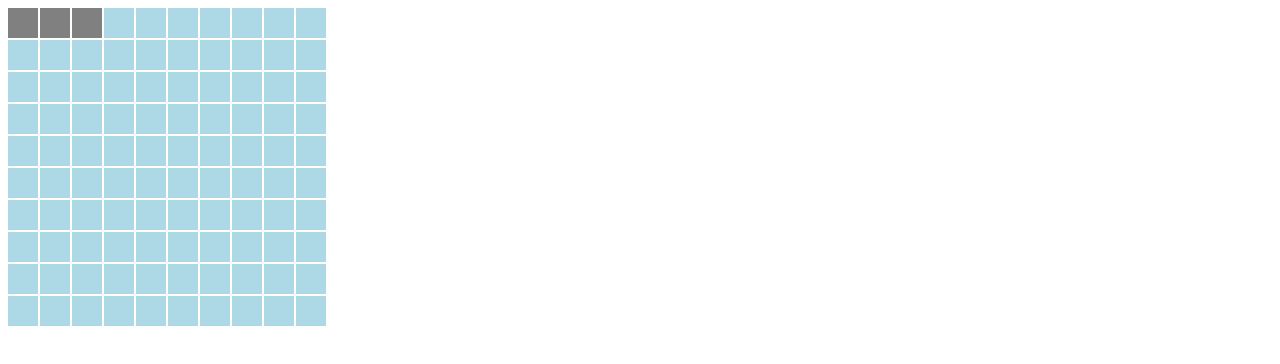
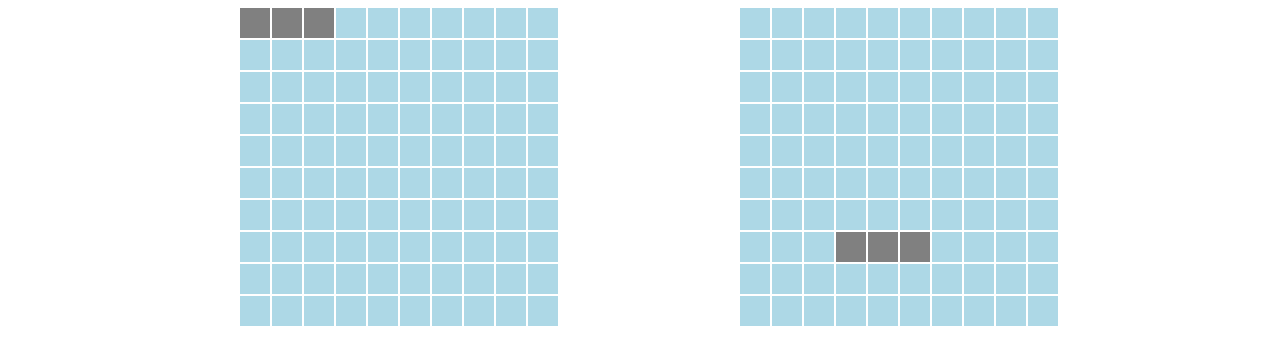
Before and after one commit to rickramen/battleship, a website built with webpack: page src/template.html in a window 1280 px wide. Built offline with nearby package versions, Linux system fonts and the light colour scheme.

Commit message:
displays both player boards

```diff
--- a/src/components/DomController.js
+++ b/src/components/DomController.js
@@ -10,7 +10,10 @@ class DomController {
     }
 
     displayAllBoards() {
+
         this.displayBoard(this.gameController.player1.gameboard, 'player1-board');
+        this.displayBoard(this.gameController.player2.gameboard, 'player2-board');
+
     }
 
     displayBoard(gameboard, playerBoard) {
--- a/src/components/GameController.js
+++ b/src/components/GameController.js
@@ -5,12 +5,18 @@ const Ship = require('../game/Ship');
 class GameController {
     constructor() {
         this.player1 = new Player('real');
+        this.player2 = new Player('real')
 
         this.populateBoards();
     }
 
     populateBoards() {
-        this.player1.gameboard.placeShip(new Ship(3), [{x: 0, y: 0}, {x: 0, y: 1}, {x: 0, y: 2}]);
+        this.player1.gameboard.placeShip(
+            new Ship(3), [{x: 0, y: 0}, {x: 0, y: 1}, {x: 0, y: 2}]
+        );
+        this.player2.gameboard.placeShip(
+            new Ship(3), [{x: 7, y: 3}, {x: 7, y: 4}, {x: 7, y: 5}]
+        );
     }
 }
 
--- a/src/styles/styles.css
+++ b/src/styles/styles.css
@@ -1,3 +1,9 @@
+.board-container {
+    display: flex;
+    gap: 200px;
+    justify-content: center;
+}
+
 .board {
     display: grid;
     grid-template-columns: repeat(10, 1fr);
--- a/src/template.html
+++ b/src/template.html
@@ -7,6 +7,9 @@
 </head>
 
 <body>
-    <div id="player1-board" class="board"></div>
+    <div id="boards-container" class="board-container">
+        <div id="player1-board" class="board"></div>
+        <div id="player2-board" class="board"></div>
+    </div>
 </body>
 </html>
```
